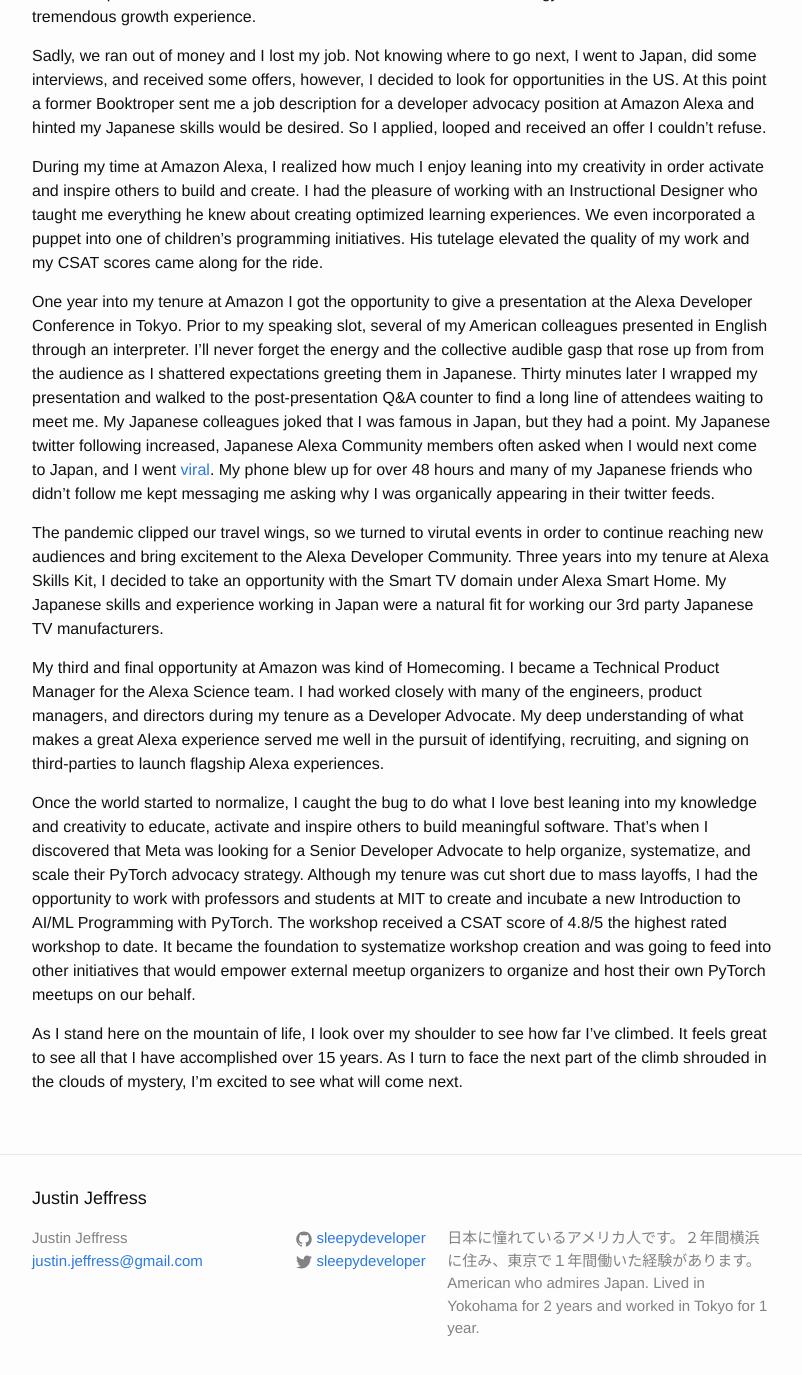
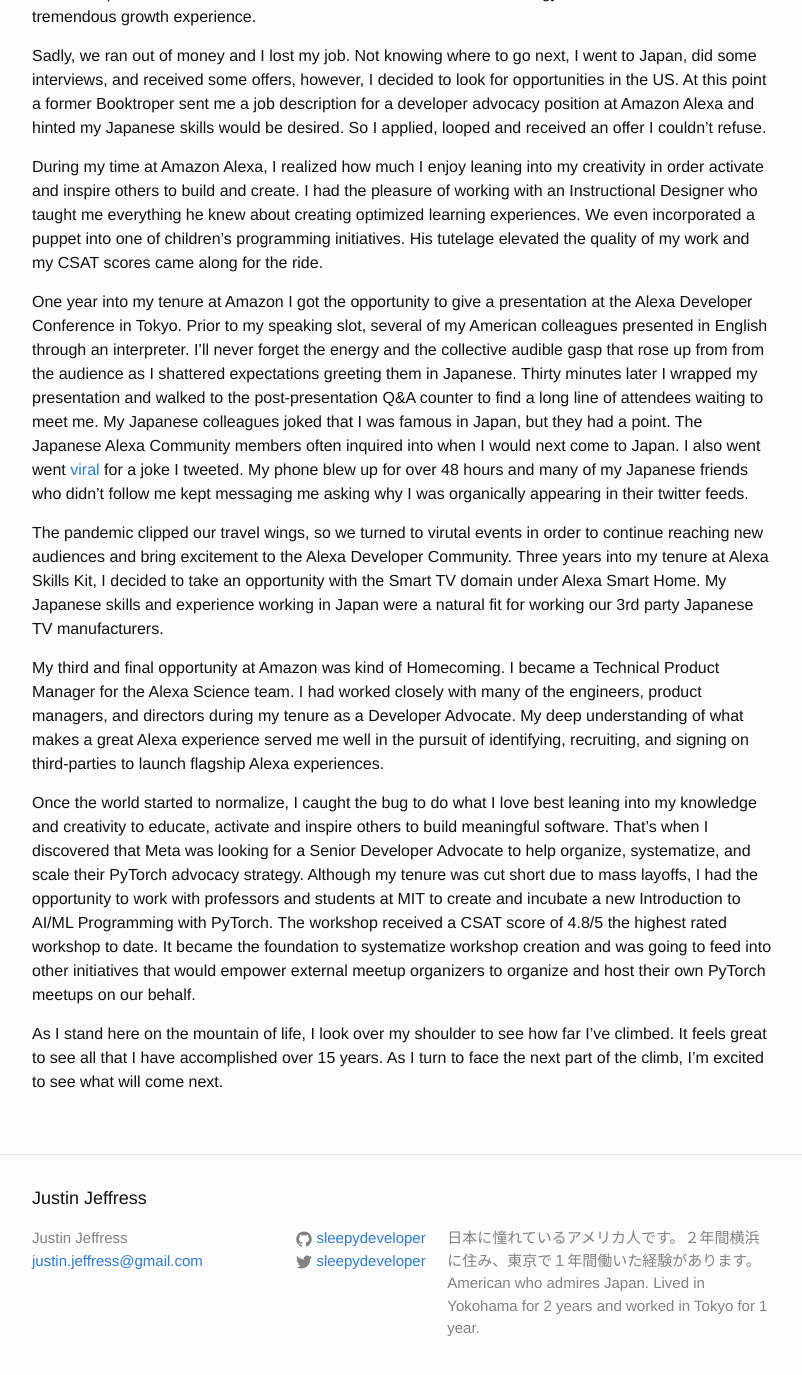
Before and after one commit to SleepyDeveloper/sleepydeveloper.github.io, a Jekyll site: the page built from about.md, in a window 1280 px wide and 1400 px high, scrolled down 786 px. Shown: the top 1375 px of the window, without its empty margins (238-1040 px from the left). Built offline with Jekyll 4.4.1, drawn with Linux system fonts in a browser that asks for light colours; some of the changed text lies outside the part shown.

Commit message:
about.md - adjusted wording

```diff
--- a/about.md
+++ b/about.md
@@ -51,9 +51,10 @@
 audible gasp that rose up from from the audience as I shattered expectations greeting them
 in Japanese. Thirty minutes later I wrapped my presentation and walked to the post-presentation
 Q&A counter to find a long line of attendees waiting to meet me. My Japanese colleagues joked
-that I was famous in Japan, but they had a point. My Japanese twitter following increased,
-Japanese Alexa Community members often asked when I would next come to Japan, and I went [viral](https://x.com/sleepydeveloper/status/1188252385342193664?s=12&t=RwuFBS6T-6FewkJ-RV2poA). My phone blew up for over 48 hours and many of my Japanese friends who didn't follow me kept messaging me asking why
-I was organically appearing in their twitter feeds.
+that I was famous in Japan, but they had a point. The Japanese Alexa Community members often
+inquired into when I would next come to Japan. I also went went [viral](https://x.com/sleepydeveloper/status/1188252385342193664?s=12&t=RwuFBS6T-6FewkJ-RV2poA) for a joke I tweeted. My phone blew
+up for over 48 hours and many of my Japanese friends who didn't follow me kept messaging me
+asking why I was organically appearing in their twitter feeds.
 
 The pandemic clipped our travel wings, so we turned to virutal events in order to continue
 reaching new audiences and bring excitement to the Alexa Developer Community. Three years into
@@ -78,5 +79,5 @@
 to organize and host their own PyTorch meetups on our behalf.
 
 As I stand here on the mountain of life, I look over my shoulder to see how far I've climbed. It feels
-great to see all that I have accomplished over 15 years. As I turn to face the next part of the climb
-shrouded in the clouds of mystery, I'm excited to see what will come next.
+great to see all that I have accomplished over 15 years. As I turn to face the next part of the climb,
+I'm excited to see what will come next.
```
Also changed, not shown: other parts of about.md (+1 -1 lines).
